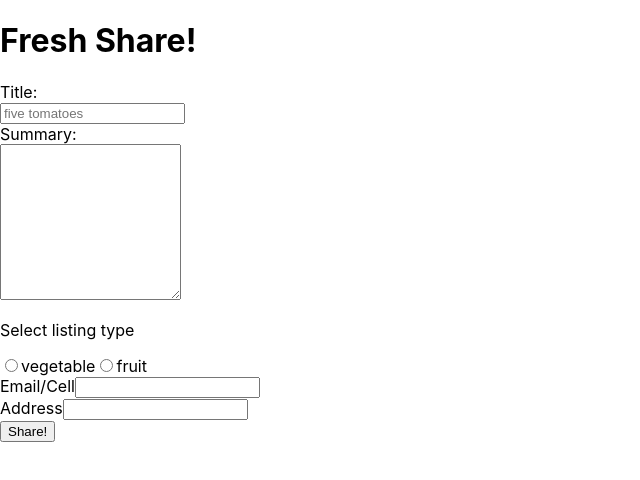
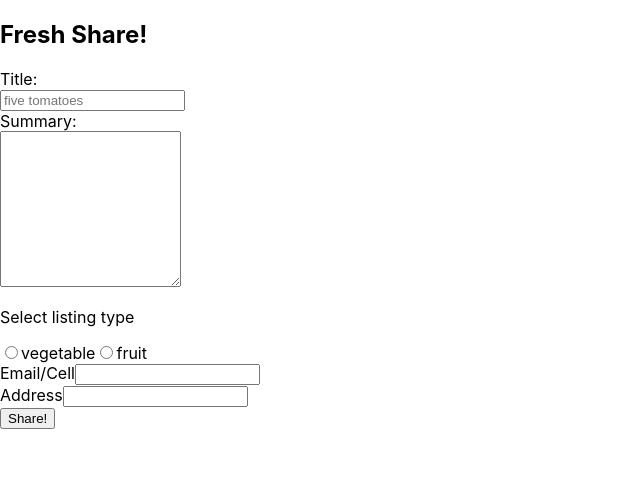
Before and after one commit to Mengqi89/open-garden-client, a React (Create React App) app: page /add in a window 1280 px wide. Shown: the top 480 px of the page, without its empty margins (0-640 px from the left). Built offline with nearby package versions, Linux system fonts and the light colour scheme; the HTML template or start-up script is replaced by a standard one.

Commit message:
added handleAddSuccess

```diff
--- a/src/App.js
+++ b/src/App.js
@@ -5,7 +5,7 @@ import LandingPage from './components/LandingPage/LandingPage'
 import RegistrationPage from './components/RegistrationPage/RegistrationPage'
 import LoginPage from './components/LoginPage/LoginPage'
 import ListingPage from './components/ListingPage/ListingPage'
-import AddListing from './components/AddListing/AddListing'
+import AddListingPage from './components/AddListingPage/AddListingPage'
 
 class App extends Component {
 
@@ -37,7 +37,7 @@ class App extends Component {
             <Route
               exact
               path={'/add'}
-              component={AddListing}></Route>
+              component={AddListingPage}></Route>
           </main>
         </div>
       </BrowserRouter>
--- a/src/components/AddListing/AddListing.js
+++ /dev/null
@@ -1,54 +0,0 @@
-import React from 'react';
-
-function AddListing(props) {
-    function handleSubmit(event) {
-        event.preventDefault()
-        const { listing_title, listing_summary, listing_type, contact, address } = event.target
-        window.localStorage.setItem('listing_title', listing_title.value)
-        window.localStorage.setItem('listing_summary', listing_summary.value)
-        window.localStorage.setItem('listing_type', listing_type.value)
-        window.localStorage.setItem('contact', contact.value)
-        window.localStorage.setItem('address', address.value)
-    }
-
-    return (
-        <div>
-            <header>
-                <h1>Fresh Share!</h1>
-            </header>
-            <section>
-                <form id='add-listing' onSubmit={handleSubmit}>
-                    <div>
-                        <label htmlFor='listing-title'>Title: </label><br />
-                        <input id='listing-title' name='listing_title' type='text' placeholder='five tomatoes' required />
-
-                    </div>
-                    <div>
-                        <label htmlFor='listing-summary'>Summary: </label><br />
-                        <textarea id='listing-summary' name='listing_summary' rows='10' />
-                    </div>
-                    <div>
-                        <p>Select listing type</p>
-                        <input type='radio' id='vegetable' name='listing_type'></input>
-                        <label htmlFor='vegetable'>vegetable</label>
-
-                        <input type='radio' id='fruit' name='listing_type'></input>
-                        <label htmlFor='fruit'>fruit</label>
-                    </div>
-                    <div>
-                        <label htmlFor='contact'>Email/Cell</label>
-                        <input id='contact' name='contact' type='text' required></input>
-                    </div>
-                    <div>
-                        <label htmlFor='address'>Address</label>
-                        <input id='address' name='address' type='text' required></input>
-                    </div>
-
-                    <button type='submit'>Share!</button>
-                </form>
-            </section>
-        </div>
-    );
-};
-
-export default AddListing;
--- /dev/null
+++ b/src/components/AddListingForm/AddListingForm.js
@@ -0,0 +1,56 @@
+import React from 'react';
+
+function AddListingForm(props) {
+    function handleSubmit(event) {
+        event.preventDefault()
+        const { listing_title, listing_summary, listing_type, contact, address } = event.target
+        window.localStorage.setItem('listing_title', listing_title.value)
+        window.localStorage.setItem('listing_summary', listing_summary.value)
+        window.localStorage.setItem('listing_type', listing_type.value)
+        window.localStorage.setItem('contact', contact.value)
+        window.localStorage.setItem('address', address.value)
+
+        listing_title.value = ''
+        listing_summary.value = ''
+        listing_type.value = ''
+        contact.value = ''
+        address.value = ''
+        props.onAddSuccess()
+    }
+
+    return (
+        <div>
+            <form id='add-listing' onSubmit={handleSubmit}>
+                <div>
+                    <label htmlFor='listing-title'>Title: </label><br />
+                    <input id='listing-title' name='listing_title' type='text' placeholder='five tomatoes' required />
+
+                </div>
+                <div>
+                    <label htmlFor='listing-summary'>Summary: </label><br />
+                    <textarea id='listing-summary' name='listing_summary' rows='10' />
+                </div>
+                <div>
+                    <p>Select listing type</p>
+                    <input type='radio' id='vegetable' name='listing_type'></input>
+                    <label htmlFor='vegetable'>vegetable</label>
+
+                    <input type='radio' id='fruit' name='listing_type'></input>
+                    <label htmlFor='fruit'>fruit</label>
+                </div>
+                <div>
+                    <label htmlFor='contact'>Email/Cell</label>
+                    <input id='contact' name='contact' type='text' required></input>
+                </div>
+                <div>
+                    <label htmlFor='address'>Address</label>
+                    <input id='address' name='address' type='text' required></input>
+                </div>
+
+                <button type='submit'>Share!</button>
+            </form>
+        </div>
+    );
+};
+
+export default AddListingForm;
--- /dev/null
+++ b/src/components/AddListingPage/AddListingPage.js
@@ -0,0 +1,18 @@
+import React from 'react';
+import AddListingForm from '../AddListingForm/AddListingForm'
+
+function AddListingPage(props) {
+    function handleAddSuccess() {
+        const { history } = props
+        history.push('/list/:listId')
+    }
+
+    return (
+        <header>
+            <h2>Fresh Share!</h2>
+            <AddListingForm onAddSuccess={handleAddSuccess} />
+        </header>
+    )
+}
+
+export default AddListingPage
--- a/src/components/LoginPage/LoginPage.js
+++ b/src/components/LoginPage/LoginPage.js
@@ -7,9 +7,6 @@ function LoginPage(props) {
         const { location, history } = props
         const destination = (location.state || {}).from || '/list'
         history.push(destination)
-        console.log(destination)
-        console.log(location)
-        console.log(history)
     }
 
     return (
```
